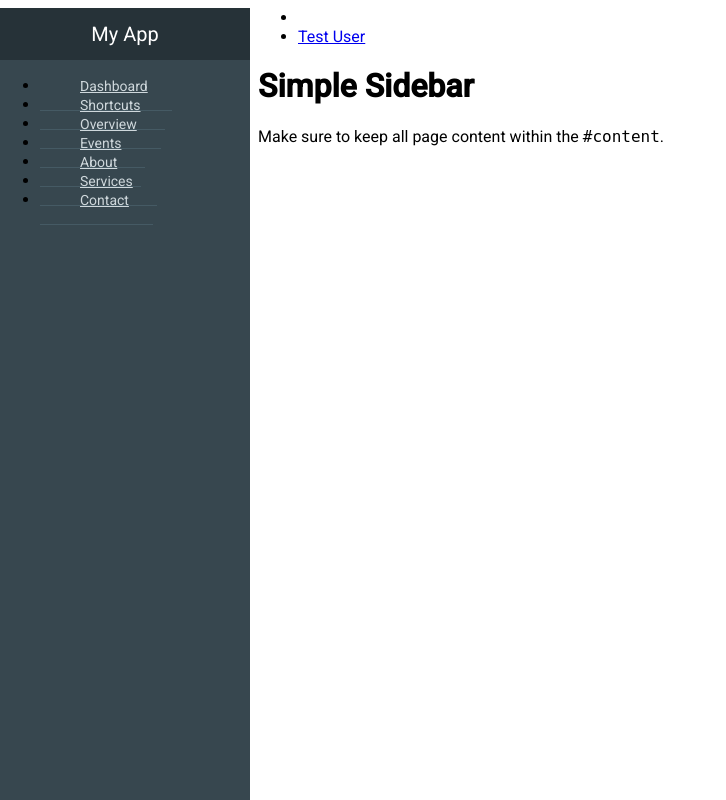
After one commit to aigbonabenjamin/starterpack, a Django app: page /login in a window 1280 px wide. The commit adds this page. Shown: the whole page, without its empty margins (0-726 px from the left). Run offline with Django 4.2, Linux system fonts and the light colour scheme.

Commit message:
'dashboard'

```diff
--- /dev/null
+++ b/dashboard/templates/dashboard.html
@@ -0,0 +1,148 @@
+<div id="viewport">
+    <!-- Sidebar -->
+    <div id="sidebar">
+      <header>
+        <a href="#">My App</a>
+      </header>
+      <ul class="nav">
+        <li>
+          <a href="#">
+            <i class="zmdi zmdi-view-dashboard"></i> Dashboard
+          </a>
+        </li>
+        <li>
+          <a href="#">
+            <i class="zmdi zmdi-link"></i> Shortcuts
+          </a>
+        </li>
+        <li>
+          <a href="#">
+            <i class="zmdi zmdi-widgets"></i> Overview
+          </a>
+        </li>
+        <li>
+          <a href="#">
+            <i class="zmdi zmdi-calendar"></i> Events
+          </a>
+        </li>
+        <li>
+          <a href="#">
+            <i class="zmdi zmdi-info-outline"></i> About
+          </a>
+        </li>
+        <li>
+          <a href="#">
+            <i class="zmdi zmdi-settings"></i> Services
+          </a>
+        </li>
+        <li>
+          <a href="#">
+            <i class="zmdi zmdi-comment-more"></i> Contact
+          </a>
+        </li>
+      </ul>
+    </div>
+    <!-- Content -->
+    <div id="content">
+      <nav class="navbar navbar-default">
+        <div class="container-fluid">
+          <ul class="nav navbar-nav navbar-right">
+            <li>
+              <a href="#"><i class="zmdi zmdi-notifications text-danger"></i>
+              </a>
+            </li>
+            <li><a href="#">Test User</a></li>
+          </ul>
+        </div>
+      </nav>
+      <div class="container-fluid">
+        <h1>Simple Sidebar</h1>
+        <p>
+          Make sure to keep all page content within the
+          <code>#content</code>.
+        </p>
+      </div>
+    </div>
+  </div>
+
+
+  <style>
+    @import url('https://fonts.googleapis.com/css?family=Roboto:300,400,400i,500');
+
+body {
+  overflow-x: hidden;
+  font-family: 'Roboto', sans-serif;
+  font-size: 16px;
+}
+
+/* Toggle Styles */
+
+#viewport {
+  padding-left: 250px;
+  -webkit-transition: all 0.5s ease;
+  -moz-transition: all 0.5s ease;
+  -o-transition: all 0.5s ease;
+  transition: all 0.5s ease;
+}
+
+#content {
+  width: 100%;
+  position: relative;
+  margin-right: 0;
+}
+
+/* Sidebar Styles */
+
+#sidebar {
+  z-index: 1000;
+  position: fixed;
+  left: 250px;
+  width: 250px;
+  height: 100%;
+  margin-left: -250px;
+  overflow-y: auto;
+  background: #37474F;
+  -webkit-transition: all 0.5s ease;
+  -moz-transition: all 0.5s ease;
+  -o-transition: all 0.5s ease;
+  transition: all 0.5s ease;
+}
+
+#sidebar header {
+  background-color: #263238;
+  font-size: 20px;
+  line-height: 52px;
+  text-align: center;
+}
+
+#sidebar header a {
+  color: #fff;
+  display: block;
+  text-decoration: none;
+}
+
+#sidebar header a:hover {
+  color: #fff;
+}
+
+#sidebar .nav{
+
+}
+
+#sidebar .nav a{
+  background: none;
+  border-bottom: 1px solid #455A64;
+  color: #CFD8DC;
+  font-size: 14px;
+  padding: 16px 24px;
+}
+
+#sidebar .nav a:hover{
+  background: none;
+  color: #ECEFF1;
+}
+
+#sidebar .nav a i{
+  margin-right: 16px;
+}
+  </style>
--- a/dashboard/templates/index.html
+++ b/dashboard/templates/index.html
@@ -2,15 +2,15 @@
 
 <form method="post" action="index.html">
 <div class="box">
-<h1>Dashboard</h1>
+<h1>Welcome to Bingham! Please Login</h1>
 
 <input type="email" name="email" value="email" onFocus="field_focus(this, 'email');" onblur="field_blur(this, 'email');" class="email" />
 
 <input type="password" name="email" value="email" onFocus="field_focus(this, 'email');" onblur="field_blur(this, 'email');" class="email" />
 
-<a href="#"><div class="btn">Sign In</div></a> <!-- End Btn -->
 
-<a href="#"><div id="btn2">Sign Up</div></a> <!-- End Btn2 -->
+<!-- <a href="#"><div id="btn2">Sign IN</div></a>  -->
+<button><div id="btn2">Sign In</div></button>
 
 </div> <!-- End Box -->
 
--- a/dashboard/views.py
+++ b/dashboard/views.py
@@ -5,3 +5,7 @@ from django.shortcuts import render
 
 def home(request):
     return render(request, 'index.html')
+
+
+def login(request):
+    return render(request, 'dashboard.html')
--- a/starterpack/urls.py
+++ b/starterpack/urls.py
@@ -19,5 +19,6 @@ from dashboard import views
 
 urlpatterns = [
     path('admin/', admin.site.urls),
-    path('', views.home)
+    path('', views.home),
+    path('login', views.login)
 ]
```
Also changed, not shown: starterpack/settings.py (+9 -2 lines), db.sqlite3 (added).
